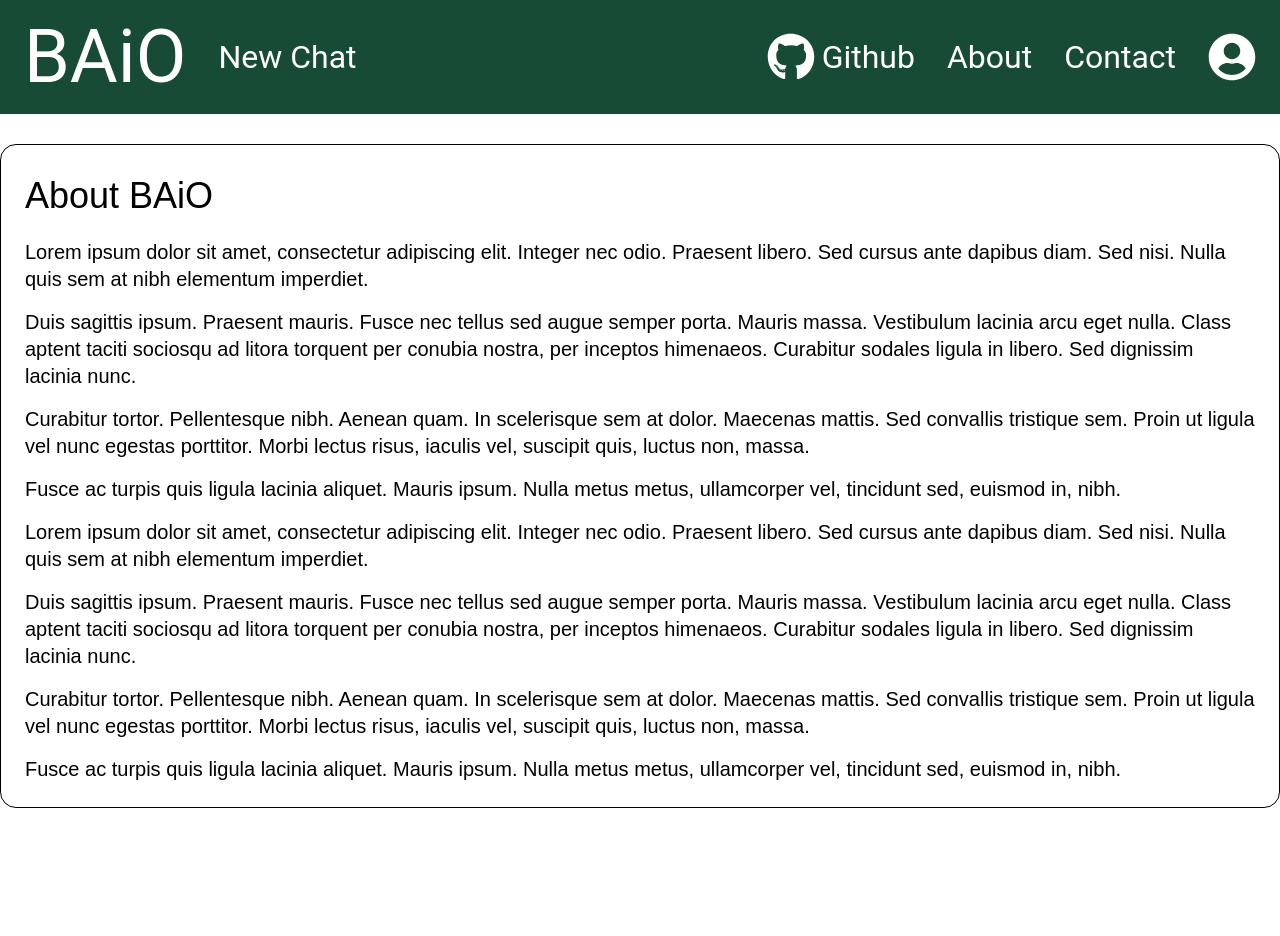
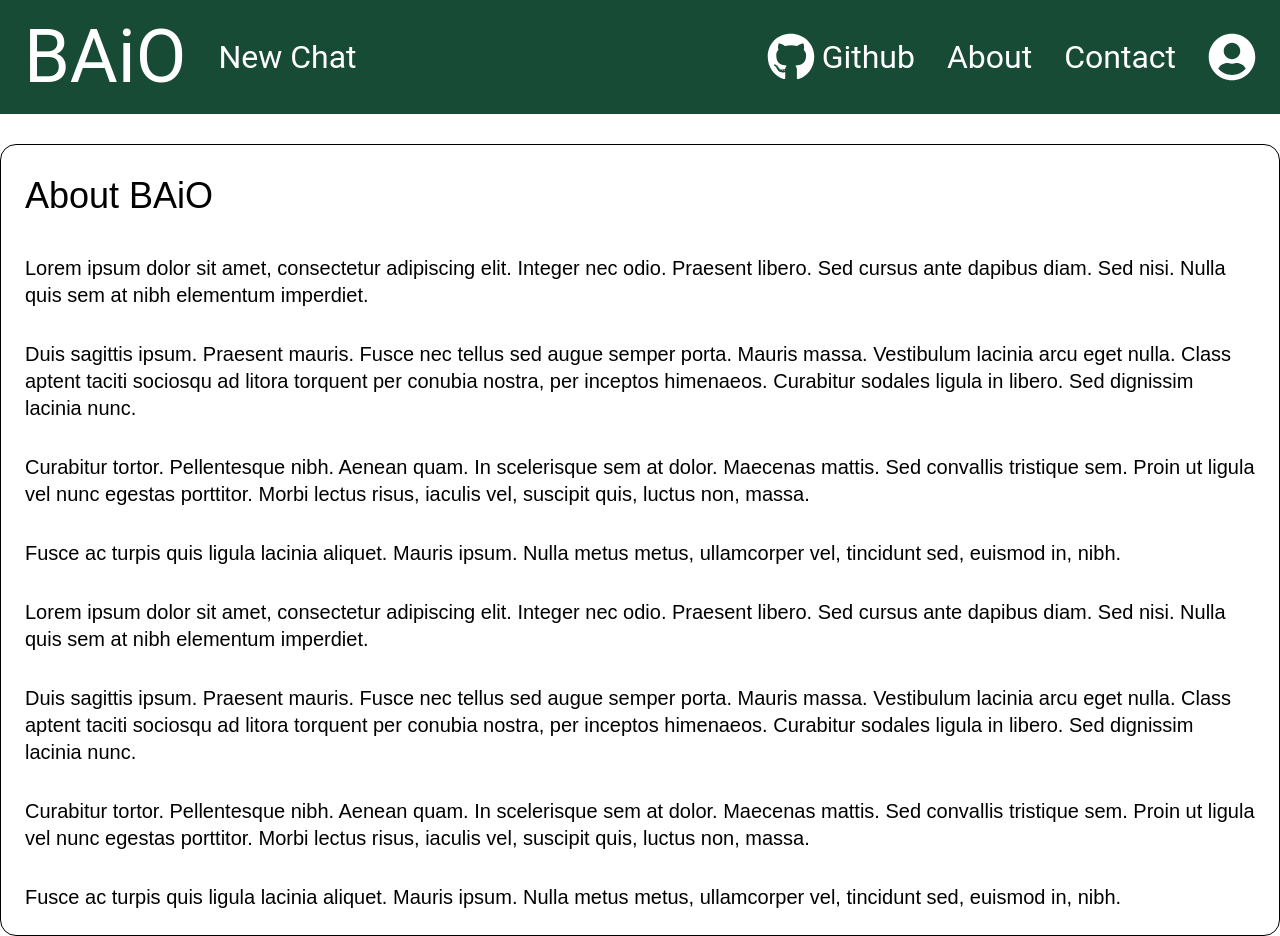
Before and after one commit to baioorg/BAiO_Frontend, a Next.js app in the folder baio_frontend/: page /pages/About in a window 1280 px wide. Before the commit the page ends 808 px from the top, so only its background shows below. Built offline with nearby package versions, Linux system fonts and the light colour scheme.

Commit message:
undoing the changes

```diff
--- a/baio_frontend/src/app/pages/About/page.css
+++ b/baio_frontend/src/app/pages/About/page.css
@@ -1,29 +1,31 @@
 .about-page {
     background-color: #fff;
     text-align: start;
+    display: flex;
     justify-content: center;
     align-items: center;
+    flex-direction: column;
 }
 
-.about-content {
+.content {
     max-width: 80em;
     margin: 0 auto;
     background-color: #fff;
     color: black;
     padding: 1.5em;
     border-radius: 1em;
-    gap: 1rem;
-    border: 1px solid rgb(0, 0, 0);
     display: flex;
     flex-direction: column;
+    gap: 2rem;
+    border: 1px solid rgb(0, 0, 0);
 }
 
-.about-content h2 {
+.content h2 {
     font-size: 2.25em;
     font-weight: 500;
 }
 
-.about-content p {
+.content p {
     font-size: 1.25em;
     line-height: 1.35em;
 }
--- a/baio_frontend/src/app/pages/About/page.jsx
+++ b/baio_frontend/src/app/pages/About/page.jsx
@@ -7,7 +7,7 @@ export default function About() {
   return (
   <div className="about-page body">
     <Header/>
-    <div className="about-content">
+    <div className="content">
       <h2>About BAiO</h2>
       <p>
         Lorem ipsum dolor sit amet, consectetur adipiscing elit. Integer nec
--- a/baio_frontend/src/app/pages/Team/page.css
+++ b/baio_frontend/src/app/pages/Team/page.css
@@ -10,8 +10,6 @@
     gap: 5em;
     border-radius: 2em;
     border: 1px solid rgb(111, 111, 111);
-    display: flex;
-    flex-direction: column;
 }
 
 .content h2 {
```
Also changed, not shown: 1 other file (tests, documents, lock files or other folders).
